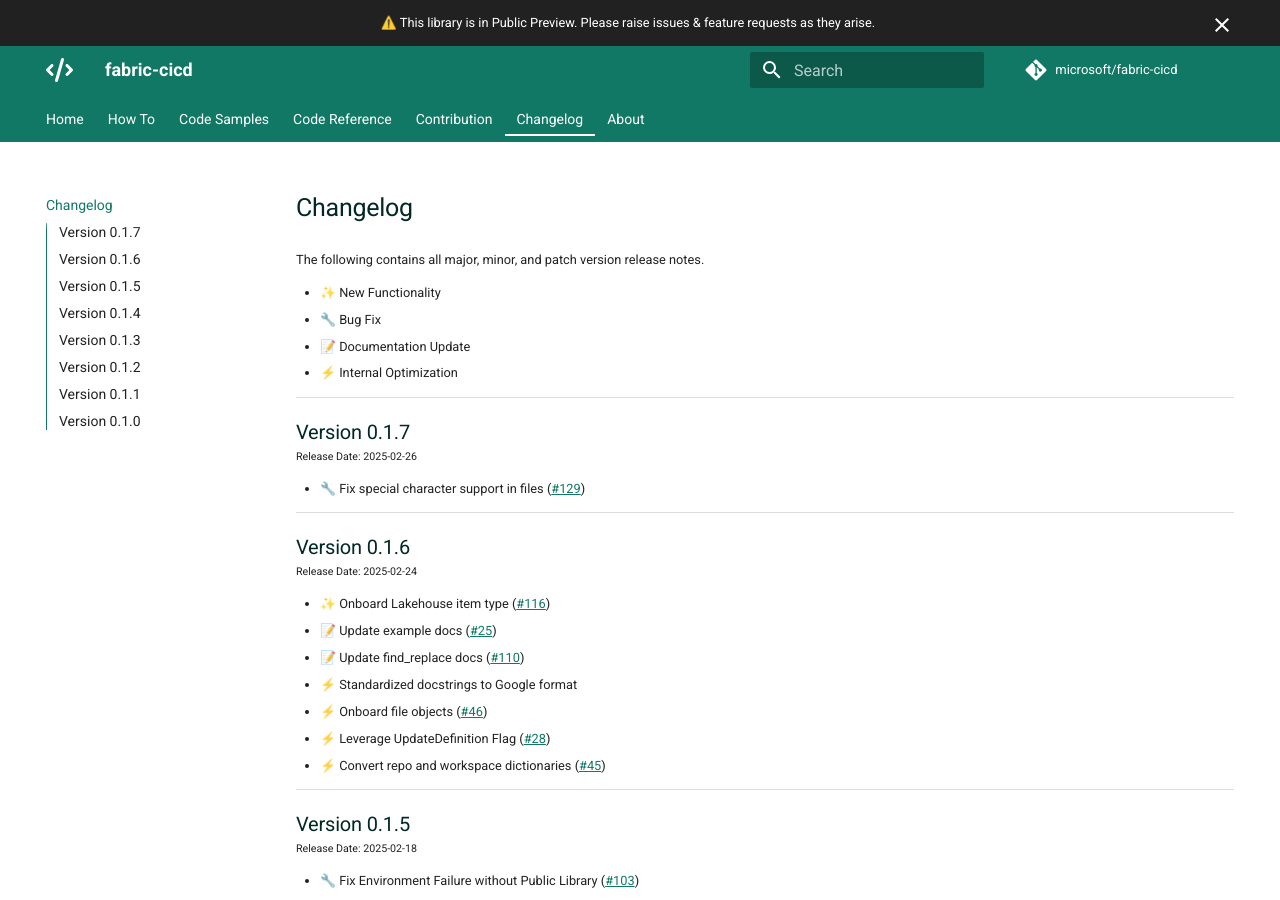
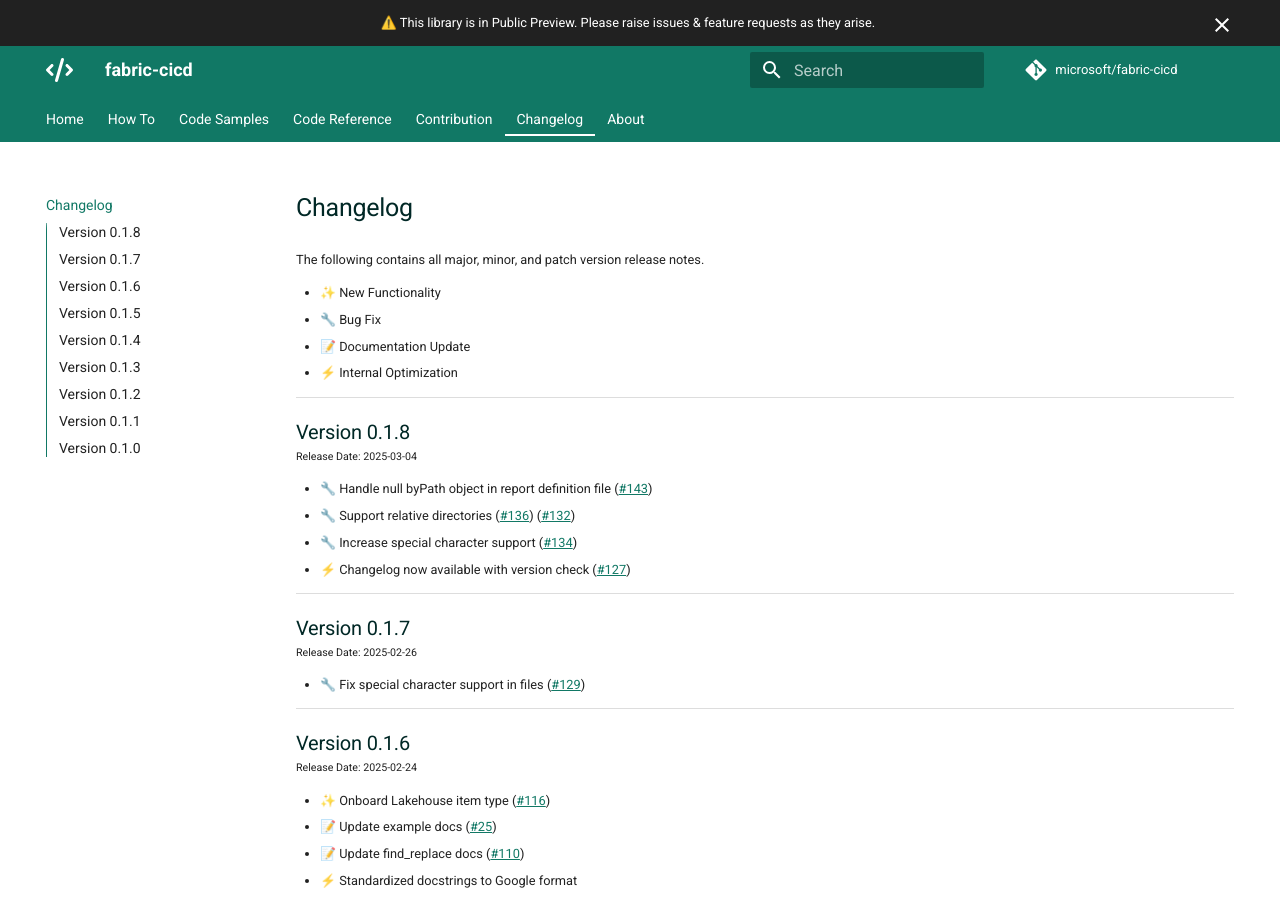
Before and after one commit to shirasassoon/fabric-cicd, an MkDocs documentation site: the page built from docs/changelog.md, in a window 1280 px wide and 900 px high. Built offline with MkDocs 1.6.1 and Material for MkDocs 9.7.7, drawn with Linux system fonts in a browser that asks for light colours; comment, search, counter and statistics services are not loaded; the version menu is left out.

Commit message:
v0.1.8 (#142)
This pull request includes a version update and new release notes for
version 0.1.8. The most important changes include updating the version
number and adding details about the new features and fixes in the
changelog.

Version update:

*
[`VERSION`](diffhunk://#diff-7b60b8e351cbb80c47459ffe2c79f1a26404871f49294780fe47ad0e58c09350L1-R1):
Updated the version number from 0.1.7 to 0.1.8.

Release notes:

*
[`docs/changelog.md`](diffhunk://#diff-77f023b99d3d58008351d3e82fc06e6d06ba1bc2da9e41be6329b7fa4f419f05R10-R18):
Added release notes for version 0.1.8, including handling null `byPath`
objects, supporting relative directories, increasing special character
support, and making the changelog available with version check.

```diff
--- a/docs/changelog.md
+++ b/docs/changelog.md
@@ -6,6 +6,15 @@
 -   🔧 Bug Fix
 -   📝 Documentation Update
 -   ⚡ Internal Optimization
+
+## Version 0.1.8
+
+<span class="md-h2-subheader">Release Date: 2025-03-04</span>
+
+-   🔧 Handle null byPath object in report definition file ([#143](https://github.com/microsoft/fabric-cicd/issues/143))
+-   🔧 Support relative directories ([#136](https://github.com/microsoft/fabric-cicd/issues/136)) ([#132](https://github.com/microsoft/fabric-cicd/issues/132))
+-   🔧 Increase special character support ([#134](https://github.com/microsoft/fabric-cicd/issues/134))
+-   ⚡ Changelog now available with version check ([#127](https://github.com/microsoft/fabric-cicd/issues/127))
 
 ## Version 0.1.7
 
```
Also changed, not shown: 1 other file.
